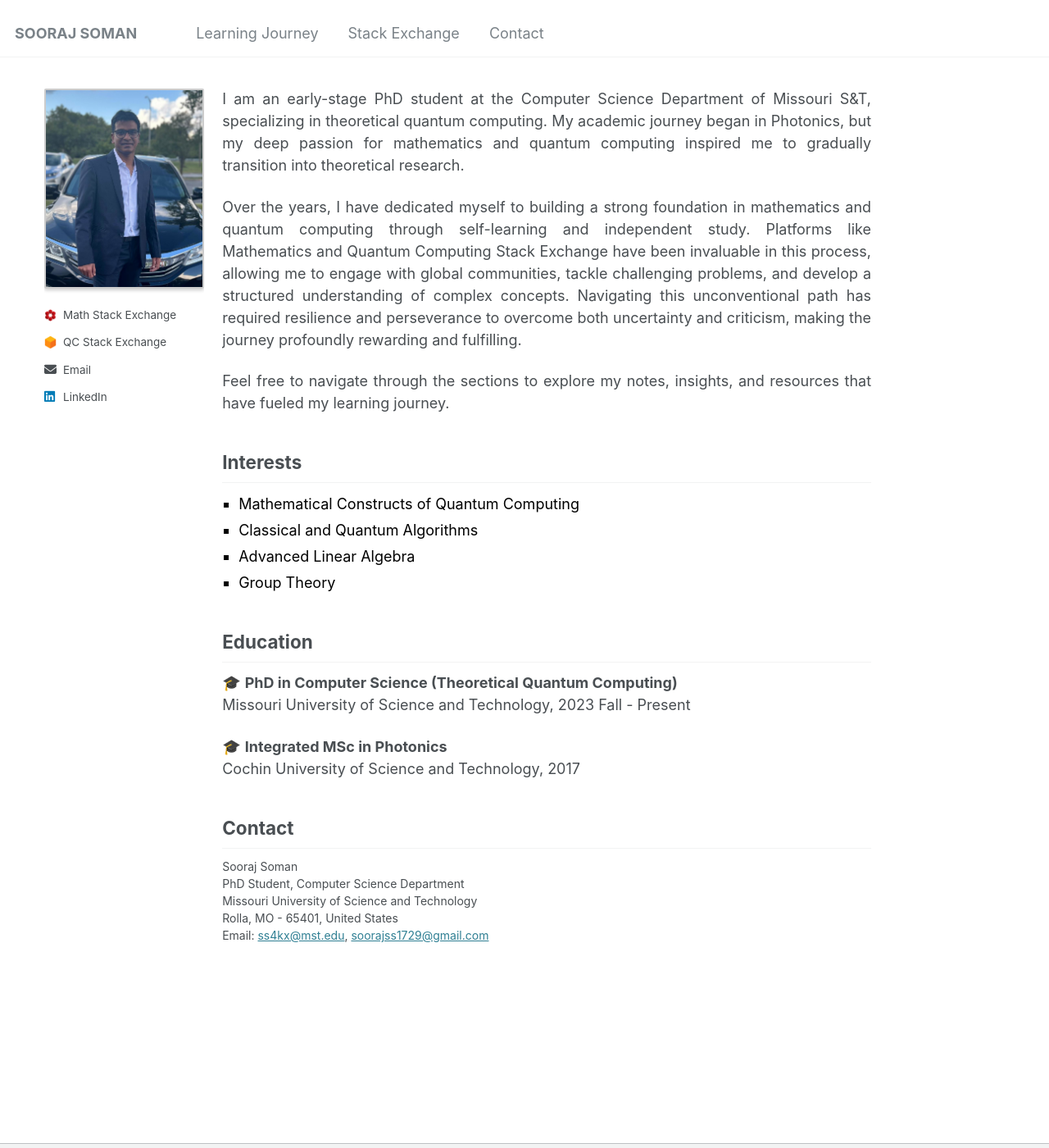
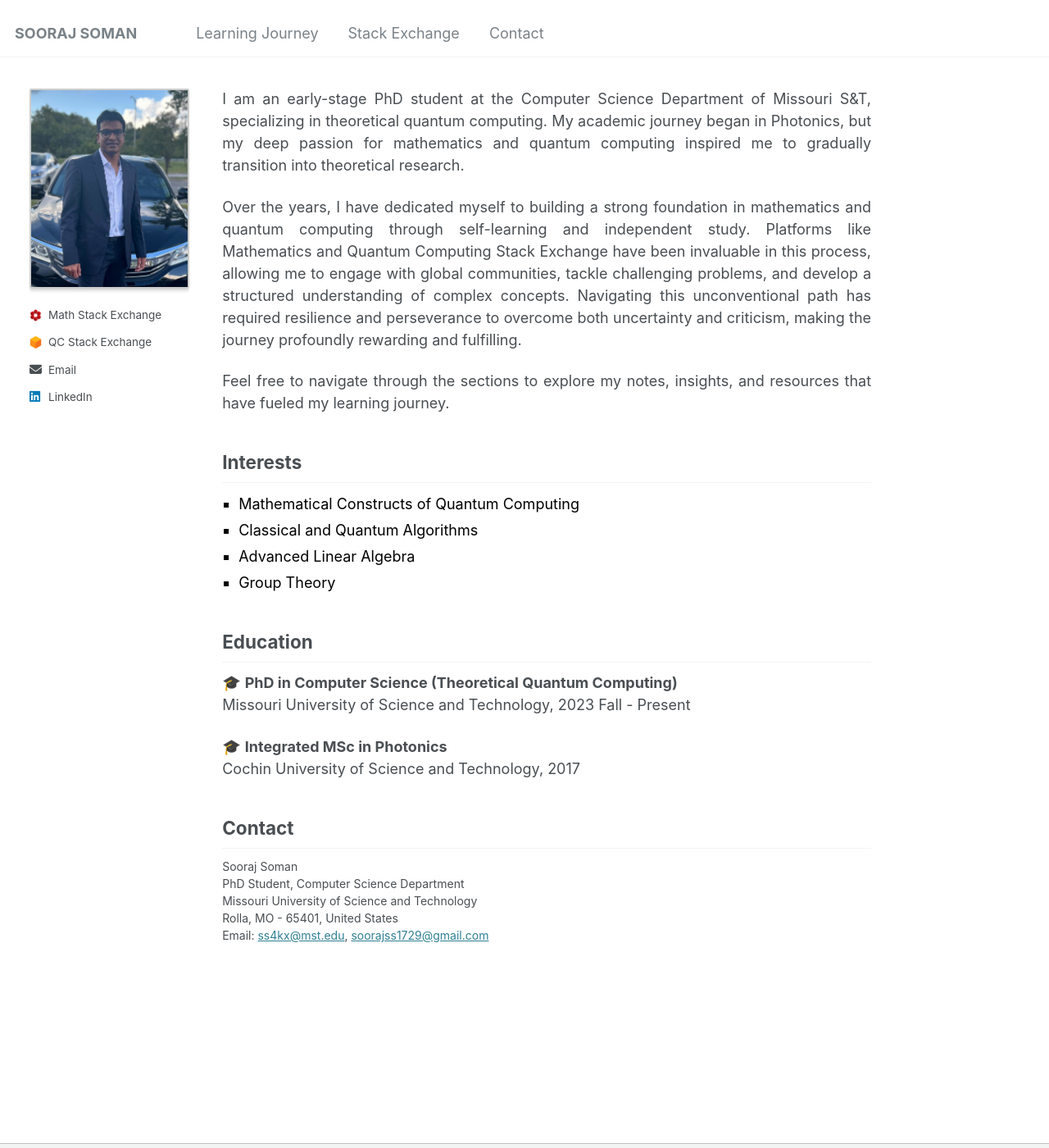
Before and after one commit to soorajss1729/soorajss1729.github.io, a Jekyll site: the page built from _pages/about.md, in a window 1280 px wide and 1400 px high. Shown: the whole window at 82% size. Built offline with Jekyll 4.4.1, drawn with Linux system fonts in a browser that asks for light colours.

Commit message:
Update _sidebar.scss

```diff
--- a/_sass/_sidebar.scss
+++ b/_sass/_sidebar.scss
@@ -77,7 +77,7 @@
    ========================================================================== */
 .sidebar {
   margin-top: 4em;       /* Remove top margin */
-  margin-left:3em;
+  margin-left:2em;
   margin-right:0em;
   padding-top: 0em;    /* Uniform padding for alignment */
   padding-left: 0em;   /* Match left space */
```
